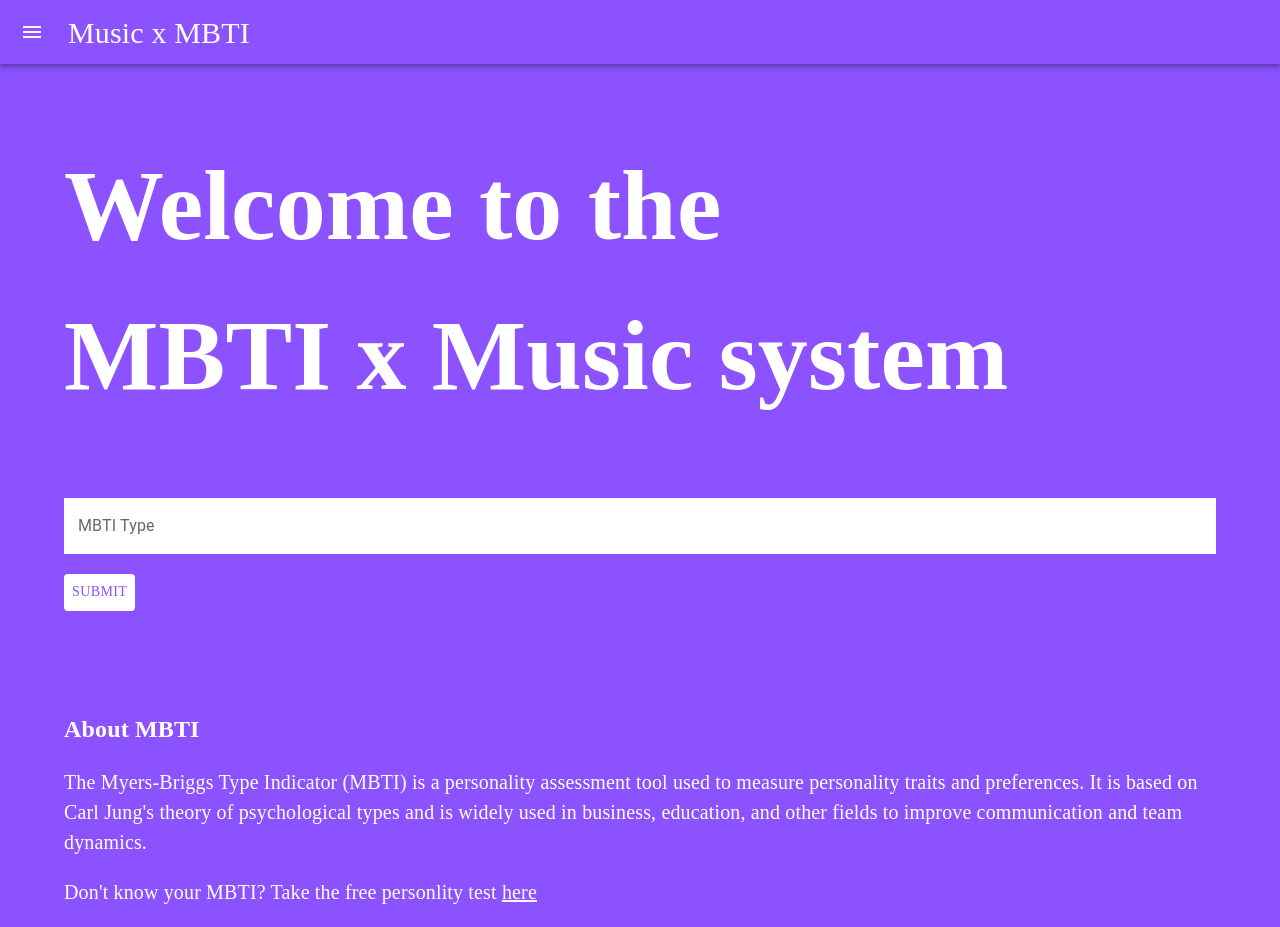
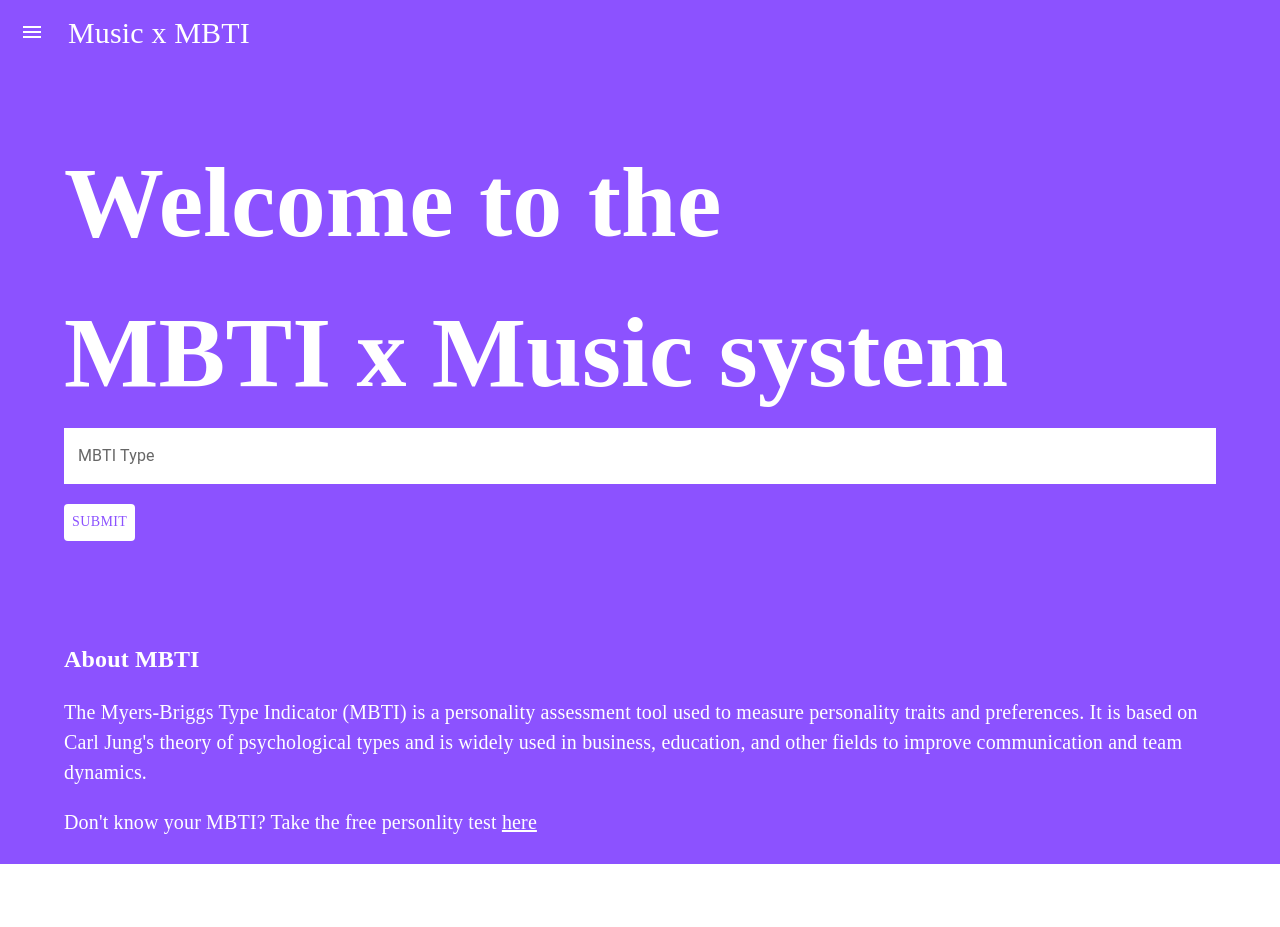
Before and after one commit to dingyic1/MBTI-x-Spotify-Music-Web, a React (Create React App) app in the folder client/: page / in a window 1280 px wide. After the commit the page ends 864 px from the top, so only its background shows below. Built offline with nearby package versions, Linux system fonts and the light colour scheme; a web font is replaced by a local one.

Commit message:
change background color

```diff
--- a/client/public/index.html
+++ b/client/public/index.html
@@ -32,7 +32,7 @@
     -->
     <title>MBTI</title>
   </head>
-  <body style="color: #fff; background-color: #8c52ff">
+  <body>
     <noscript>You need to enable JavaScript to run this app.</noscript>
     <div id="root"></div>
     <!--
--- a/client/src/components/NavBar.js
+++ b/client/src/components/NavBar.js
@@ -31,7 +31,10 @@ export default function NavBar() {
   };
 
   return (
-    <AppBar position="static" style={{ background: "#8C52FF" }}>
+    <AppBar
+      position="static"
+      style={{ background: "#8C52FF", margin: "0", padding: "0" }}
+    >
       <Container maxWidth="xl">
         <Toolbar disableGutters>
           <IconButton
--- a/client/src/pages/EntryPage.js
+++ b/client/src/pages/EntryPage.js
@@ -17,6 +17,15 @@ function EntryPage() {
   };
 
   return (
+    <div
+      style={{
+        color: "#fff",
+        backgroundColor: "#8c52ff",
+        paddingTop: "8vh",
+        height: "100vh",
+        width: "100vw",
+      }}
+    >
       <Container>
         <form onSubmit={handleSubmit}>
           <h1 className="welcome">
@@ -57,10 +66,10 @@ function EntryPage() {
           <div style={{ fontSize: "20px" }}>
             <p>
               The Myers-Briggs Type Indicator (MBTI) is a personality assessment
-            tool used to measure personality traits and preferences. It is based
-            on Carl Jung's theory of psychological types and is widely used in
-            business, education, and other fields to improve communication and
-            team dynamics.
+              tool used to measure personality traits and preferences. It is
+              based on Carl Jung's theory of psychological types and is widely
+              used in business, education, and other fields to improve
+              communication and team dynamics.
             </p>
             <p>
               Don't know your MBTI? Take the free personlity test{" "}
@@ -74,6 +83,7 @@ function EntryPage() {
           </div>
         </div>
       </Container>
+    </div>
   );
 }
 
--- a/client/src/styles/stylesheet.css
+++ b/client/src/styles/stylesheet.css
@@ -9,10 +9,12 @@
 }
 
 .entry-page {
-  margin-top: 2%;
+  padding-top: 2%;
 }
 
 .welcome {
   font-family: 'Sigmar', cursive;
   font-size: 100px;
+  margin: 0;
+  padding: 0;
 }
```
Lines whose indentation alone changed are shown as unchanged.
